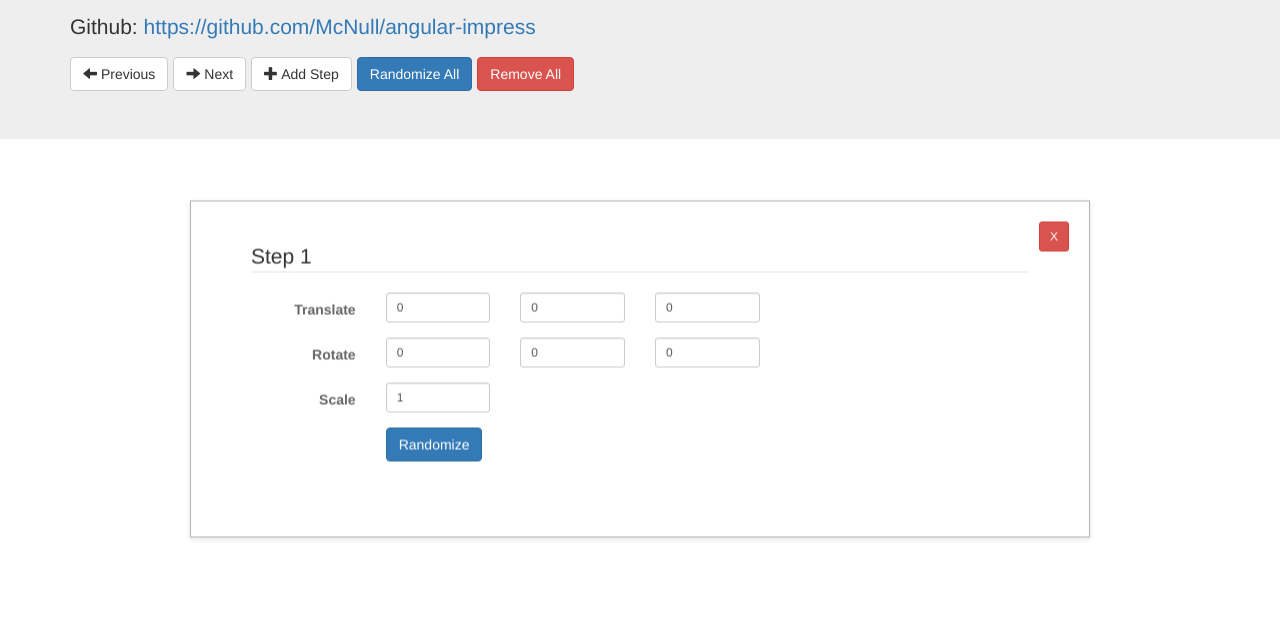
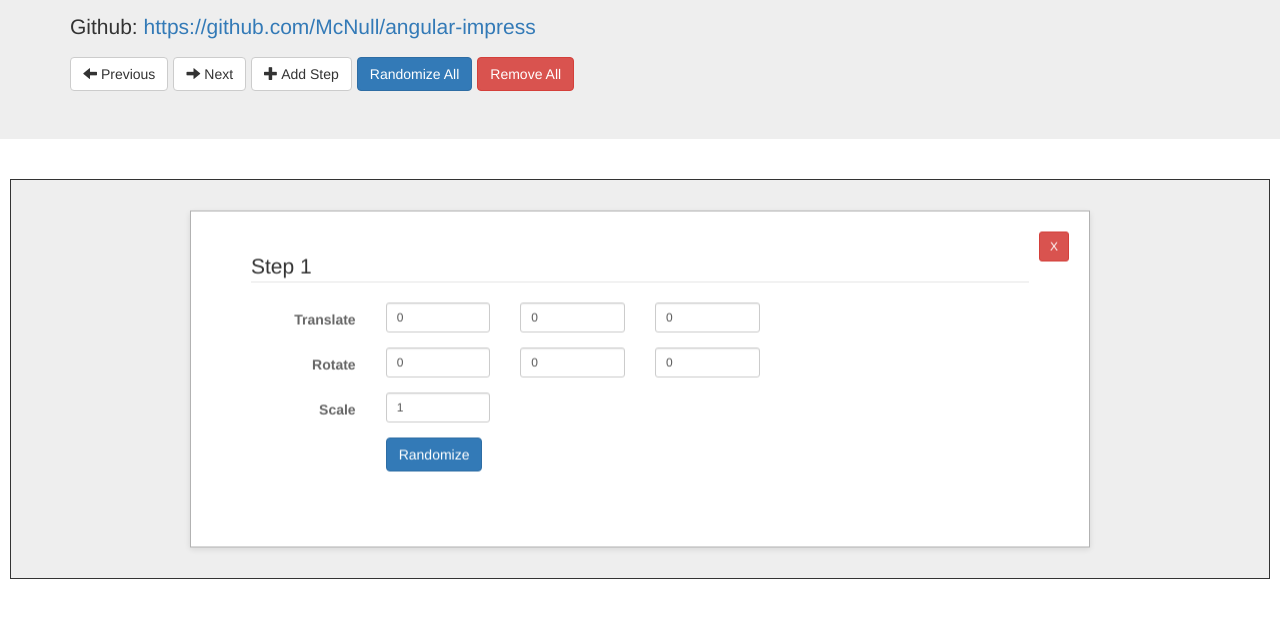
Before and after one commit to McNull/angular-impress, a website: page demos/demo2/index.html in a window 1280 px wide. Shown: the part 180-798 px from the top of the page. Drawn offline with nearby package versions, Linux system fonts and the light colour scheme.

Commit message:
styling fix

```diff
--- a/demos/demo2/style.css
+++ b/demos/demo2/style.css
@@ -30,7 +30,7 @@
 
 }
 
-#myImpress {
+#my-impress {
   border: 1px solid;
   margin: 10px;
   height: 400px;
```
